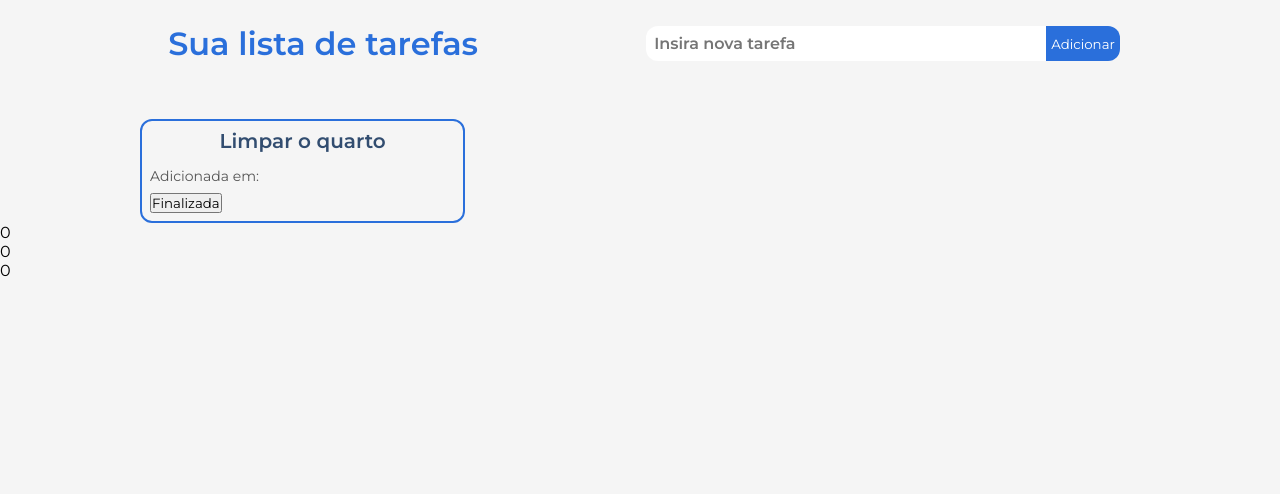
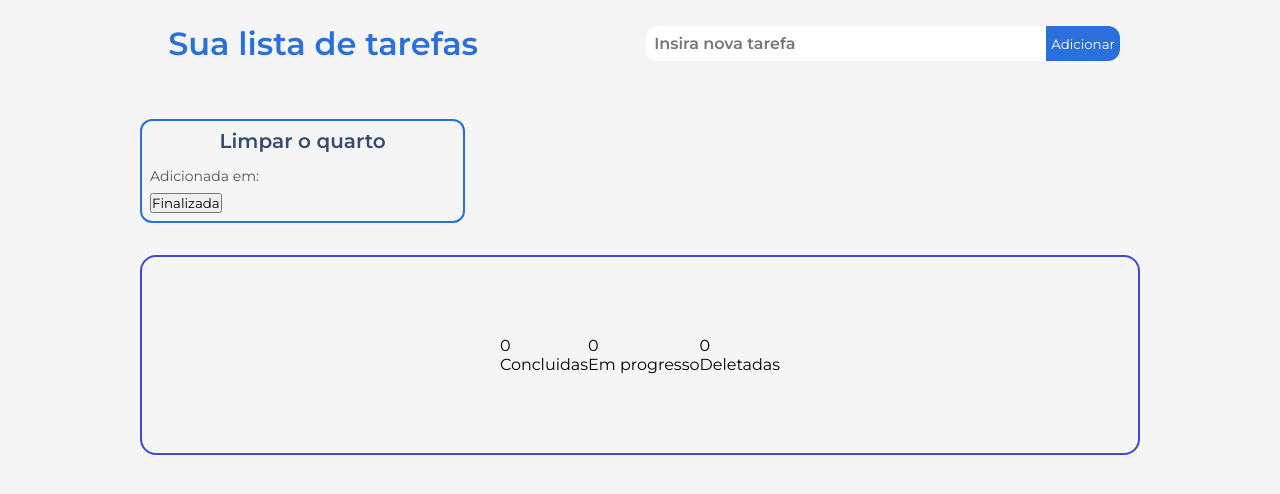
Before and after one commit to BePoyerGabe/todo-list, a plain HTML site: page index.html in a window 1280 px wide. Drawn offline with Linux system fonts and the light colour scheme.

Commit message:
Painel tasks

```diff
--- a/index.html
+++ b/index.html
@@ -24,17 +24,25 @@
     </div>
 
     <div class="status">
-        <section class="doneTasks">
-            <p>0</p>
+        <section>
+            <span>0</span>
+            <p>Concluidas</p>
         </section>
-        <section class="onProgressTasks">
-            <p>0</p>
+        <section>
+            <span>0</span>
+            <p>Em progresso</p>
         </section>
-        <section class="deletedTasks">
-            <p>0</p>
+        <section>
+            <span>0</span>
+            <p>Deletadas</p>
         </section>
     </div>
 
+    <!-- <div class="chart-container">
+        <canvas id="piechart"></canvas>
+    </div> -->
+
+    <!-- <script src="https://cdn.jsdelivr.net/npm/chart.js@2.8.0"></script> -->
     <script src="main.js"></script>
 </body>
 </html>
--- a/main.js
+++ b/main.js
@@ -1,12 +1,39 @@
 const input = document.querySelector('#taskField')
 const todos = document.querySelector('.todos')
-const numbersTasksSection = document.querySelectorAll('section')
+// let ctx = document.querySelector('#piechart').getContext('2d')
+
+const numbersTasksSpan = document.querySelectorAll('span')
 
 const tasks = {
     completed: 0,
     inProgress: 0,
     deleted: 0
 }
+
+// let chart = new Chart(ctx, {
+//     type: 'doughnut',
+
+//     data: {
+//         labels: ['Em progresso', 'Concluidas', 'Apagadas'],
+
+//         datasets: [{
+
+//             data: [
+//                 tasks.completed,
+//                 tasks.inProgress,
+//                 tasks.deleted
+//             ],
+
+//             backgroundColor: ['green', 'grey', 'red'],
+
+//             label: 'Teste'
+//         }],
+//     },
+//     options: {
+//         cutoutPercentage: 50,
+//     }
+// })
+
 
 document.querySelector('.add').addEventListener('click', () => {
     const taskDiv = document.createElement('div')
@@ -15,7 +42,7 @@ document.querySelector('.add').addEventListener('click', () => {
     const button = document.createElement('button')
     const deleteBtn = document.createElement('button')
 
-    numbersTasksSection[1].textContent = ++tasks.inProgress
+    numbersTasksSpan[1].textContent = ++tasks.inProgress
 
     taskDiv.classList.add('todo')
     let today = new Date()
@@ -42,15 +69,15 @@ document.querySelector('.add').addEventListener('click', () => {
 
 
     button.addEventListener('click', ()=> {
-        numbersTasksSection[1].textContent = --tasks.inProgress
-        numbersTasksSection[0].textContent = ++tasks.completed
+        numbersTasksSpan[1].textContent = --tasks.inProgress
+        numbersTasksSpan[0].textContent = ++tasks.completed
 
         button.parentElement.remove()
     })
 
     deleteBtn.addEventListener('click', ()=> {
-        numbersTasksSection[1].textContent = --tasks.inProgress
-        numbersTasksSection[2].textContent = ++tasks.deleted
+        numbersTasksSpan[1].textContent = --tasks.inProgress
+        numbersTasksSpan[2].textContent = ++tasks.deleted
 
         deleteBtn.parentElement.remove()
     })
--- a/style.css
+++ b/style.css
@@ -104,3 +104,32 @@ h1 {
     border-radius: 16px;
     cursor: pointer;
 }
+
+.status {
+    display: flex;
+    justify-content: center;
+    align-items: center;
+    border-radius: 16px;
+    border: 2px solid #4045DB;
+    min-height: 200px;
+    width: 1000px;
+    margin: 32px auto;
+}
+
+.status section {
+    display: flex;
+    flex-direction: column;
+}
+
+.status section:not(:first-child()) {}
+
+.status section p {
+
+}
+
+/* .chart-container{
+    width: 800px;
+    height: 800px;
+    position: relative;
+
+} */
```
